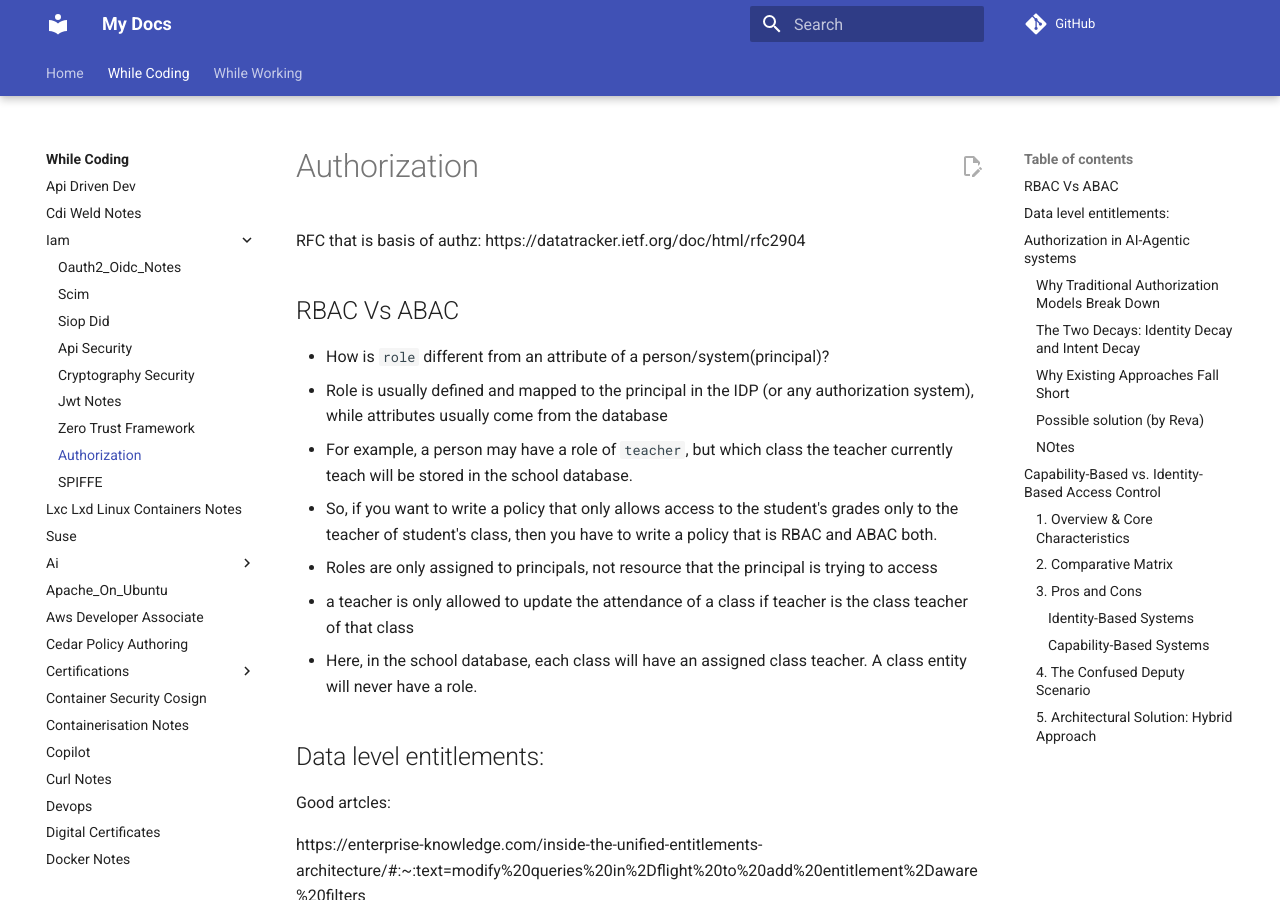
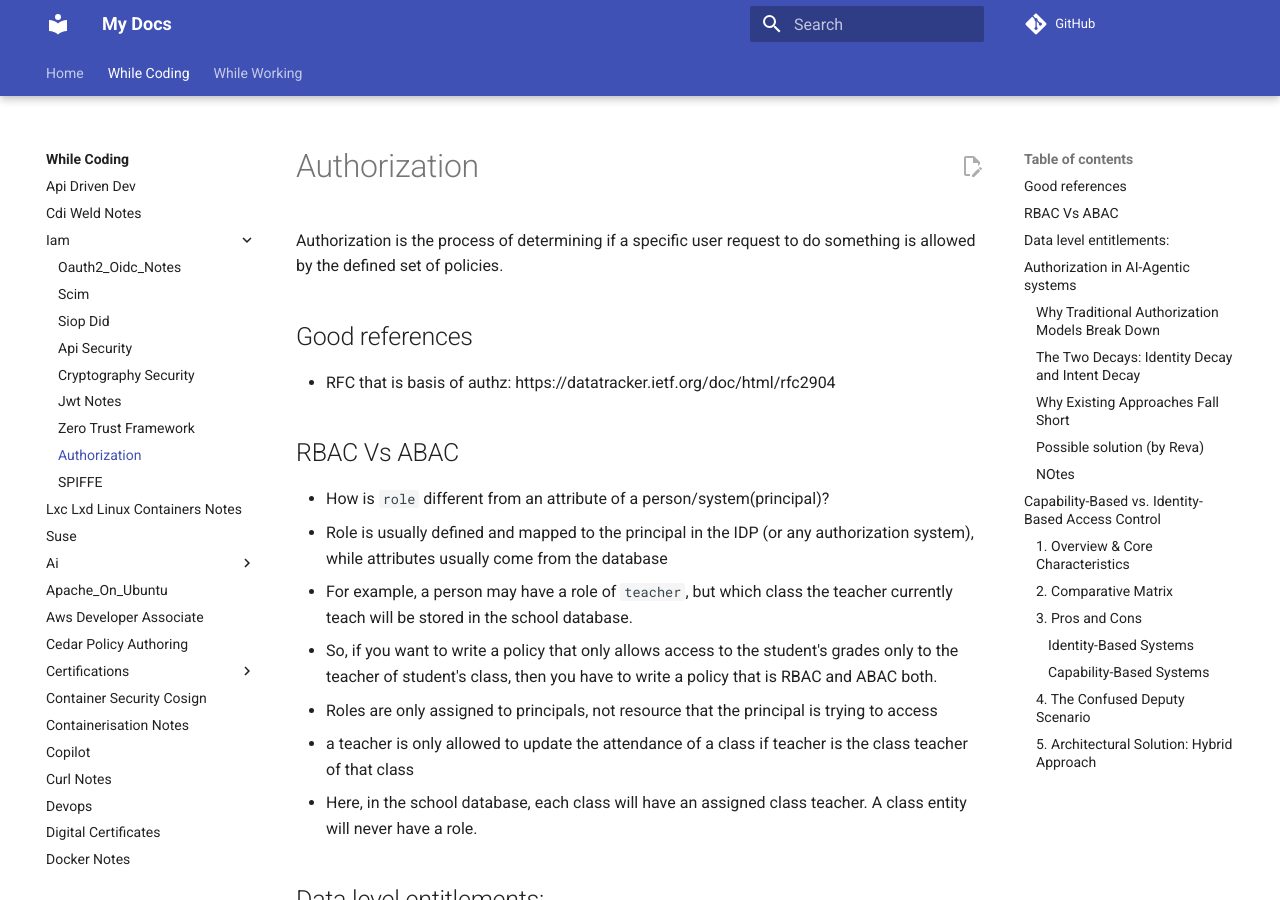
Before and after one commit to ossdhaval/mysite, an MkDocs documentation site: the page built from source/while-coding/IAM/authorization.md, in a window 1280 px wide and 900 px high. Built offline with MkDocs 1.6.1 and Material for MkDocs 9.7.7, drawn with Linux system fonts in a browser that asks for light colours; comment, search, counter and statistics services are not loaded.

Commit message:
Enhance authorization.md with definition and references
Expanded the authorization section with a definition and added references.

```diff
--- a/source/while-coding/IAM/authorization.md
+++ b/source/while-coding/IAM/authorization.md
@@ -1,4 +1,11 @@
-RFC that is basis of authz: https://datatracker.ietf.org/doc/html/rfc2904
+
+# Authorization
+
+Authorization is the process of determining if a specific user request to do something is allowed by the defined set of policies.
+
+## Good references
+
+- RFC that is basis of authz: https://datatracker.ietf.org/doc/html/rfc2904
 
 ## RBAC Vs ABAC
 
```
